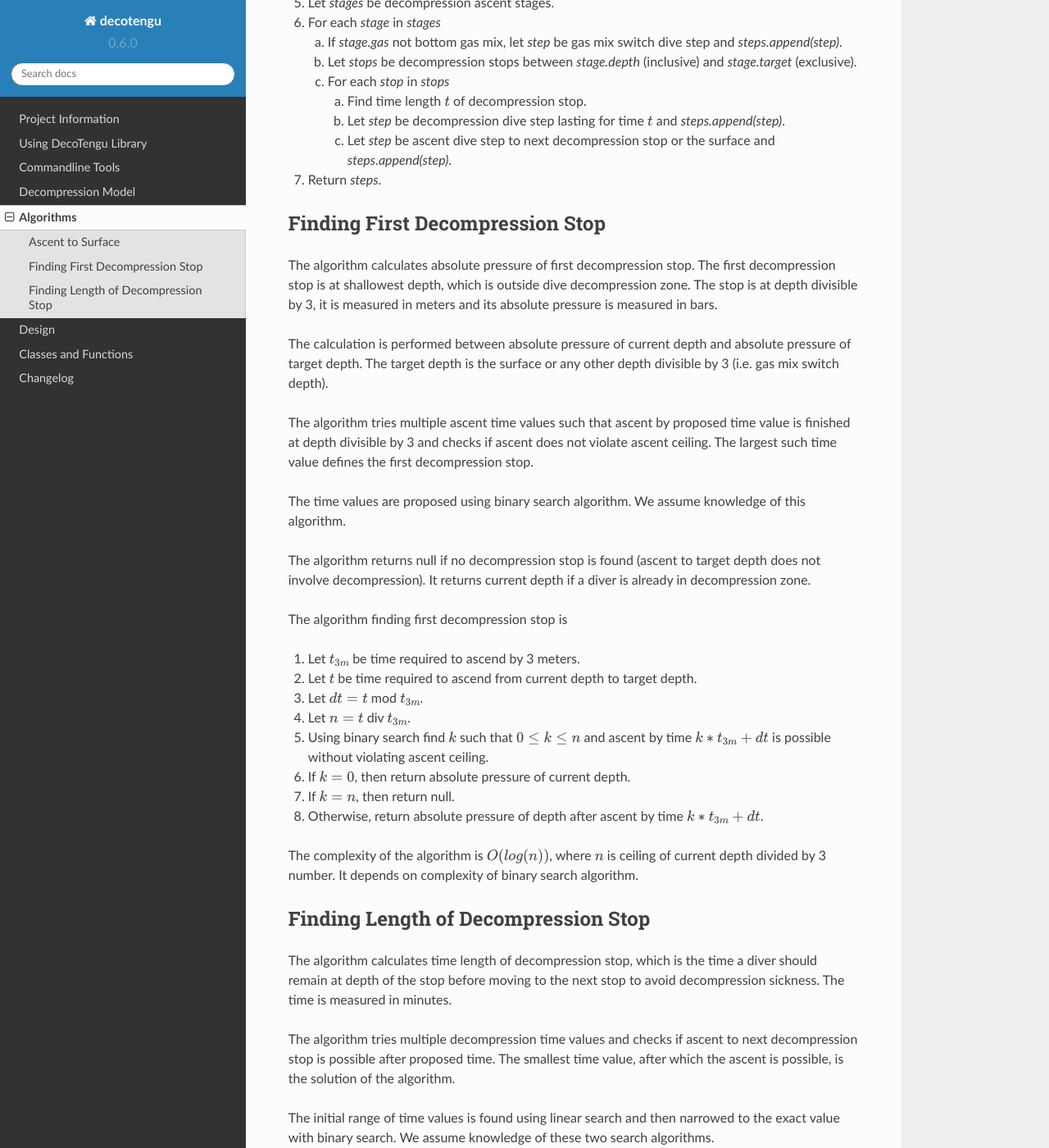
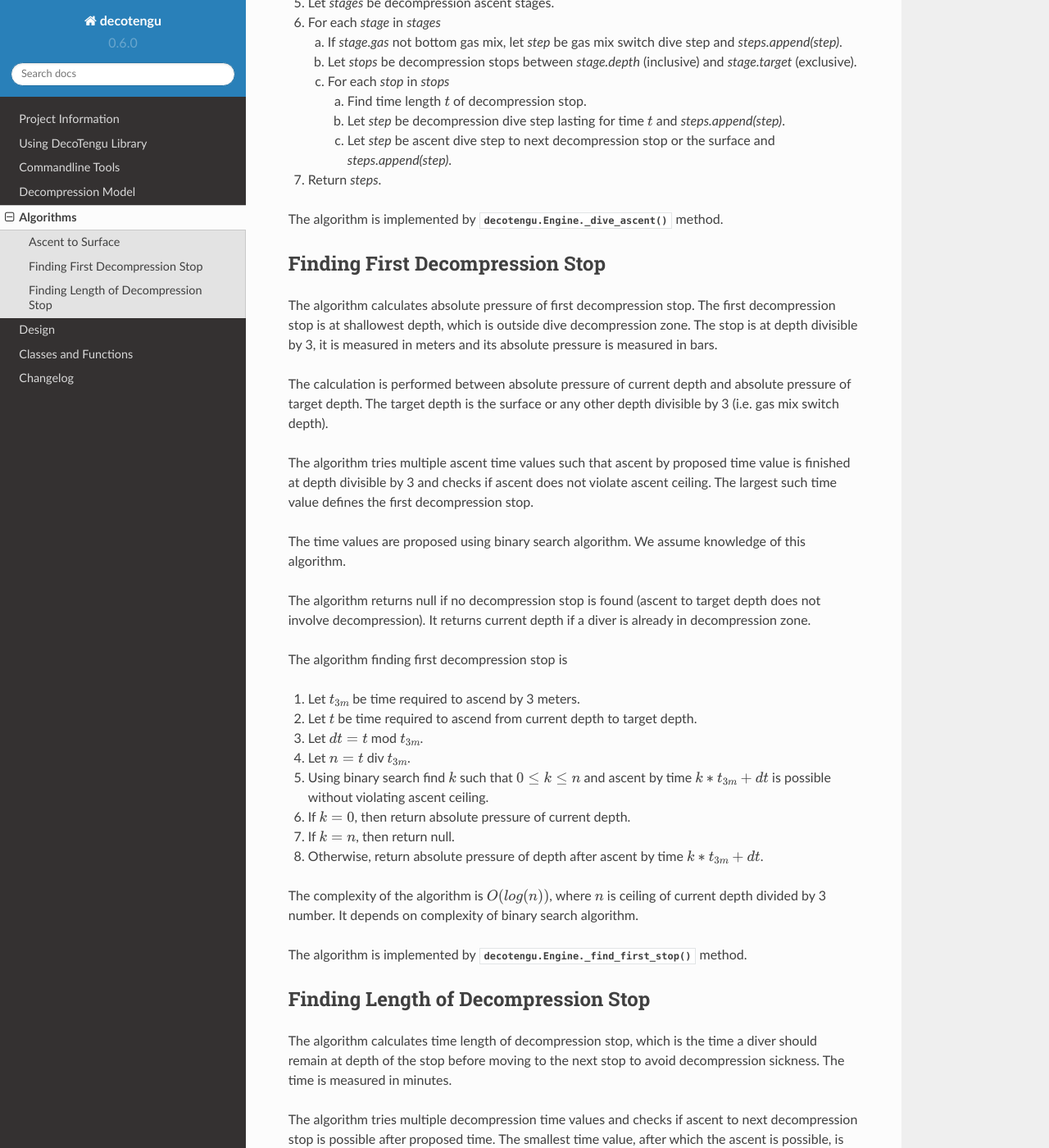
Before and after one commit to gully/decotengu, a Sphinx documentation site: the page built from doc/algo.rst, in a window 1280 px wide and 1400 px high, scrolled down 2240 px. Shown: the whole window at 82% size. Built offline with Sphinx 7.4.7 and the Read the Docs theme 2.0.0, drawn with Linux system fonts in a browser that asks for light colours; some of the changed text lies outside the part shown.

Commit message:
- reference algorithm implementation from the algorithm section of the   documentation

```diff
--- a/doc/algo.rst
+++ b/doc/algo.rst
@@ -122,6 +122,9 @@ The ascent to surface algorithm is
 
 #. Return `steps`.
 
+The algorithm is implemented by :func:`decotengu.Engine._dive_ascent`
+method.
+
 Finding First Decompression Stop
 --------------------------------
 The algorithm calculates absolute pressure of first decompression stop. The
@@ -163,6 +166,9 @@ The algorithm finding first decompression stop is
 The complexity of the algorithm is :math:`O(log(n))`, where :math:`n` is
 ceiling of current depth divided by 3 number. It depends on complexity
 of binary search algorithm.
+
+The algorithm is implemented by :func:`decotengu.Engine._find_first_stop`
+method.
 
 Finding Length of Decompression Stop
 ------------------------------------
@@ -207,4 +213,7 @@ The complexity of the algorithm is :math:`O(n / 64 + log(n))`, where
 :math:`n = t`. It depends on the complexity of linear search and binary
 search algorithms.
 
+The algorithm is implemented within :func:`decotengu.Engine._deco_stop`
+method.
+
 .. vim: sw=4:et:ai
--- a/doc/api.rst
+++ b/doc/api.rst
@@ -17,6 +17,7 @@ Core API
 
 .. autoclass:: decotengu.Engine
    :members:
+   :private-members:
 
 .. autoclass:: decotengu.DecoTable
    :members:
```
